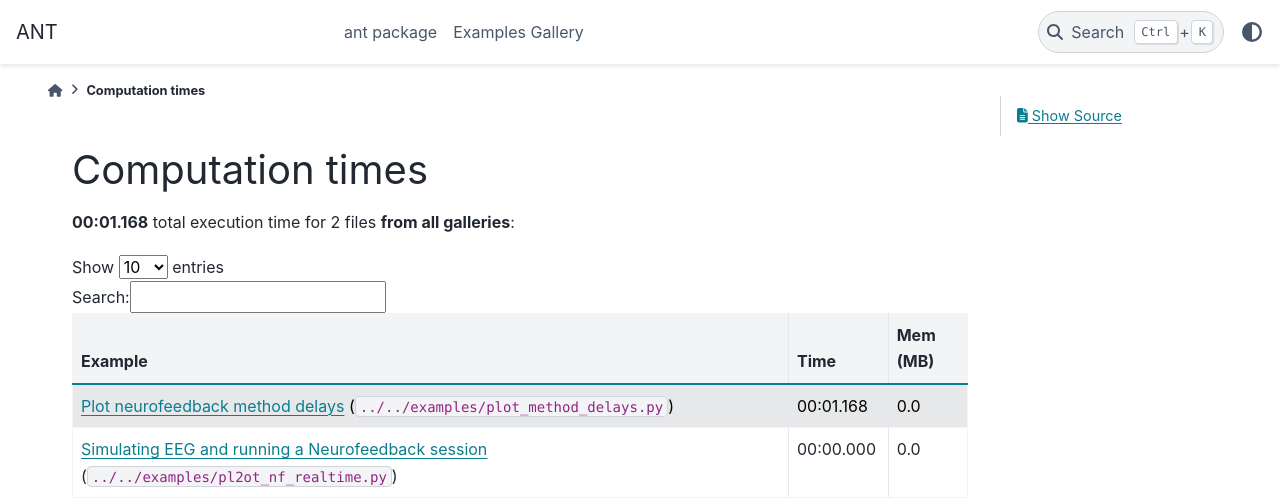
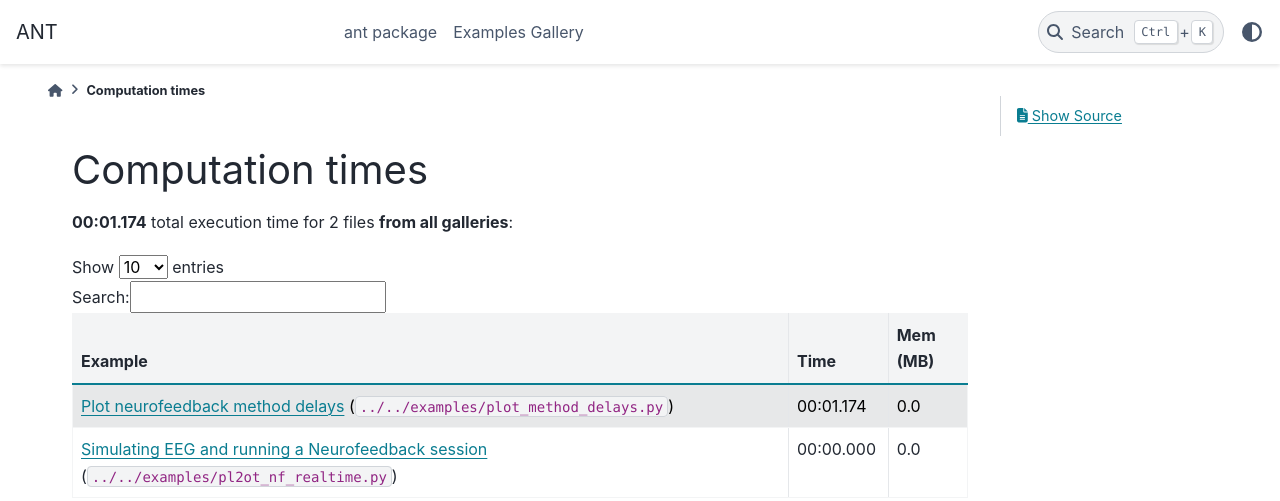
Before and after one commit to payamsash/ANT, a Sphinx documentation site: the page built from docs/source/sg_execution_times.rst, in a window 1280 px wide. Shown: the top 501 px of the page. Built offline with Sphinx 7.4.7 and the PyData theme 0.15.4, drawn with Linux system fonts in a browser that asks for light colours; pages that are not in the unit, such as notebooks, are missing from menus; a script that is not in the unit is left out.

Commit message:
readme updated

```diff
--- a/docs/source/auto_examples/plot_method_delays.rst
+++ b/docs/source/auto_examples/plot_method_delays.rst
@@ -286,7 +286,7 @@ Finally, visualize delays for "source_connectivity_pli", "source_connectivity_co
 
 .. rst-class:: sphx-glr-timing
 
-   **Total running time of the script:** (0 minutes 1.168 seconds)
+   **Total running time of the script:** (0 minutes 1.174 seconds)
 
 
 .. _sphx_glr_download_auto_examples_plot_method_delays.py:
--- a/docs/source/auto_examples/sg_execution_times.rst
+++ b/docs/source/auto_examples/sg_execution_times.rst
@@ -6,7 +6,7 @@
 
 Computation times
 =================
-**00:01.168** total execution time for 2 files **from auto_examples**:
+**00:01.174** total execution time for 2 files **from auto_examples**:
 
 .. container::
 
@@ -33,7 +33,7 @@ Computation times
      - Time
      - Mem (MB)
    * - :ref:`sphx_glr_auto_examples_plot_method_delays.py` (``plot_method_delays.py``)
-     - 00:01.168
+     - 00:01.174
      - 0.0
    * - :ref:`sphx_glr_auto_examples_pl2ot_nf_realtime.py` (``pl2ot_nf_realtime.py``)
      - 00:00.000
--- a/docs/source/sg_execution_times.rst
+++ b/docs/source/sg_execution_times.rst
@@ -6,7 +6,7 @@
 
 Computation times
 =================
-**00:01.168** total execution time for 2 files **from all galleries**:
+**00:01.174** total execution time for 2 files **from all galleries**:
 
 .. container::
 
@@ -33,7 +33,7 @@ Computation times
      - Time
      - Mem (MB)
    * - :ref:`sphx_glr_auto_examples_plot_method_delays.py` (``../../examples/plot_method_delays.py``)
-     - 00:01.168
+     - 00:01.174
      - 0.0
    * - :ref:`sphx_glr_auto_examples_pl2ot_nf_realtime.py` (``../../examples/pl2ot_nf_realtime.py``)
      - 00:00.000
```
Also changed, not shown: docs/source/_static/ANT_Logo_Horizontal.svg (added).
